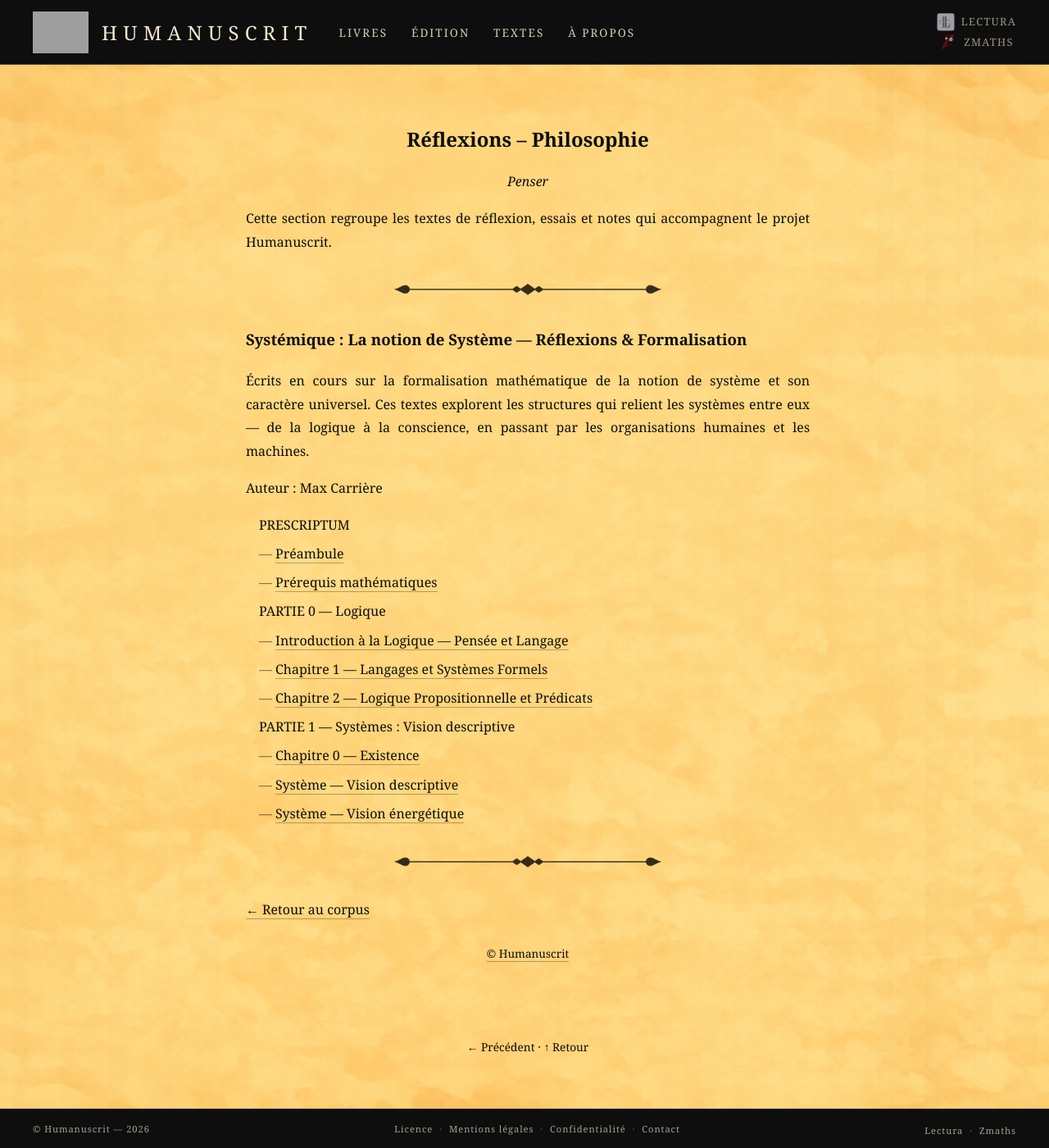
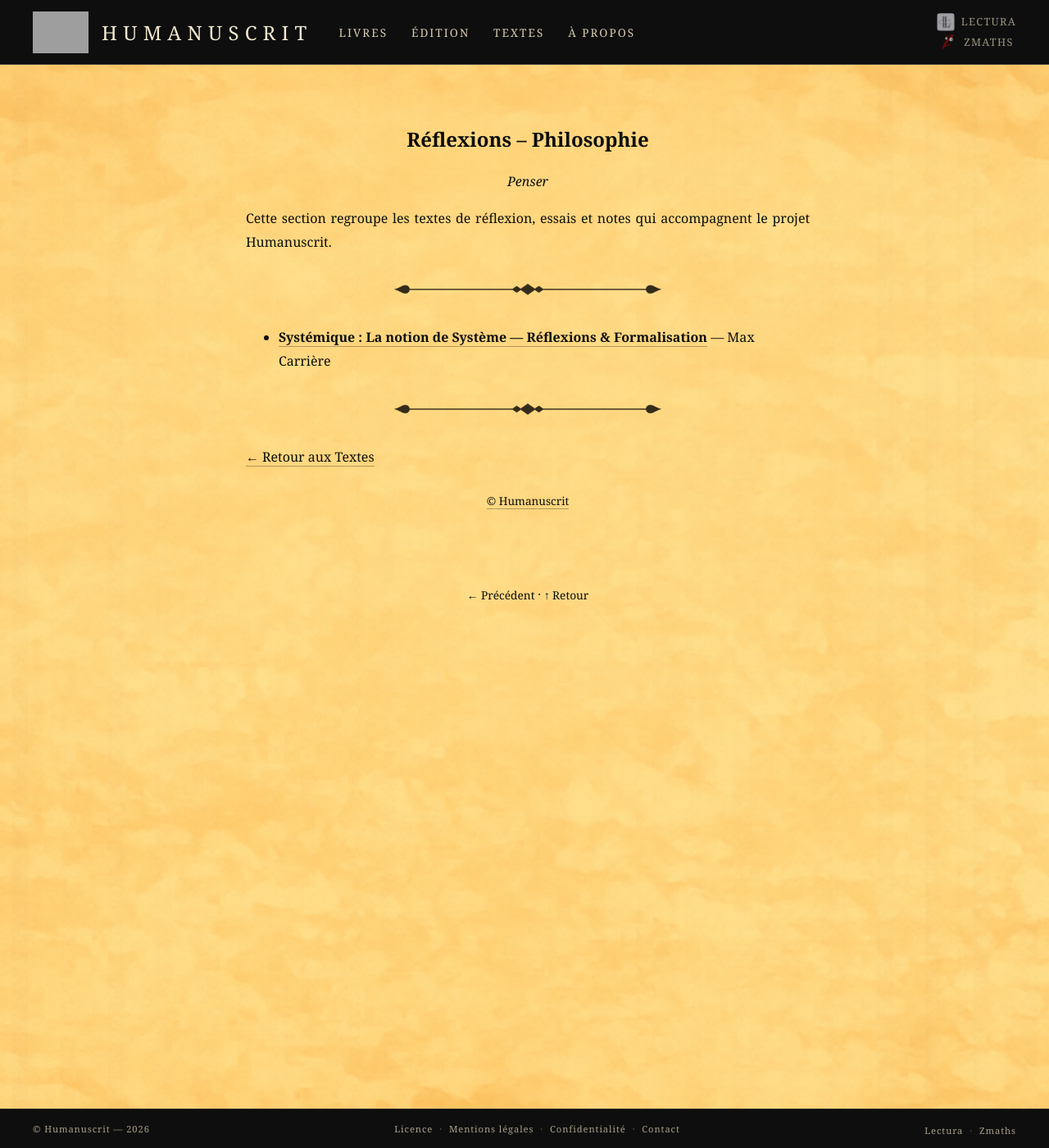
Before and after one commit to maxcarriere/humanuscrit, a Jekyll site: the page built from textes/reflexions/index.md, in a window 1280 px wide and 1400 px high. Shown: the whole window at 82% size. Built offline with Jekyll 4.4.1, drawn with Linux system fonts in a browser that asks for light colours; grey boxes are pictures that could not be loaded.

Commit message:
Fictions et Réflexions : index épuré + sous-pages dédiées
- Fictions/index : liste uniquement "System Down — Extraits"
- Fictions/system-down-extraits : page dédiée avec description + arborescence
- Réflexions/index : liste uniquement "Systémique"
- Réflexions/systemique : page dédiée avec description + arborescence

Co-Authored-By: Claude Opus 4.6 <noreply@anthropic.com>

```diff
--- a/textes/reflexions/index.md
+++ b/textes/reflexions/index.md
@@ -7,14 +7,8 @@ Cette section regroupe les textes de réflexion, essais et notes qui accompagnen
 
 ---
 
-### Systémique : La notion de Système — Réflexions & Formalisation
-
-Écrits en cours sur la formalisation mathématique de la notion de système et son caractère universel. Ces textes explorent les structures qui relient les systèmes entre eux — de la logique à la conscience, en passant par les organisations humaines et les machines.
-
-Auteur : Max Carrière
-
-{% include arborescence_dossier.html %}
+- [**Systémique : La notion de Système — Réflexions & Formalisation**]({{ '/textes/reflexions/systemique/' | relative_url }}) — Max Carrière
 
 ---
 
-[← Retour au corpus]({{ '/textes/corpus/' | relative_url }})
+[← Retour aux Textes]({{ '/textes/' | relative_url }})
```
Also changed, not shown: textes/fictions/index.md (+1 -9 lines), textes/fictions/system-down-extraits.md (added, +17 -0 lines), textes/reflexions/systemique.md (added, +15 -0 lines).
